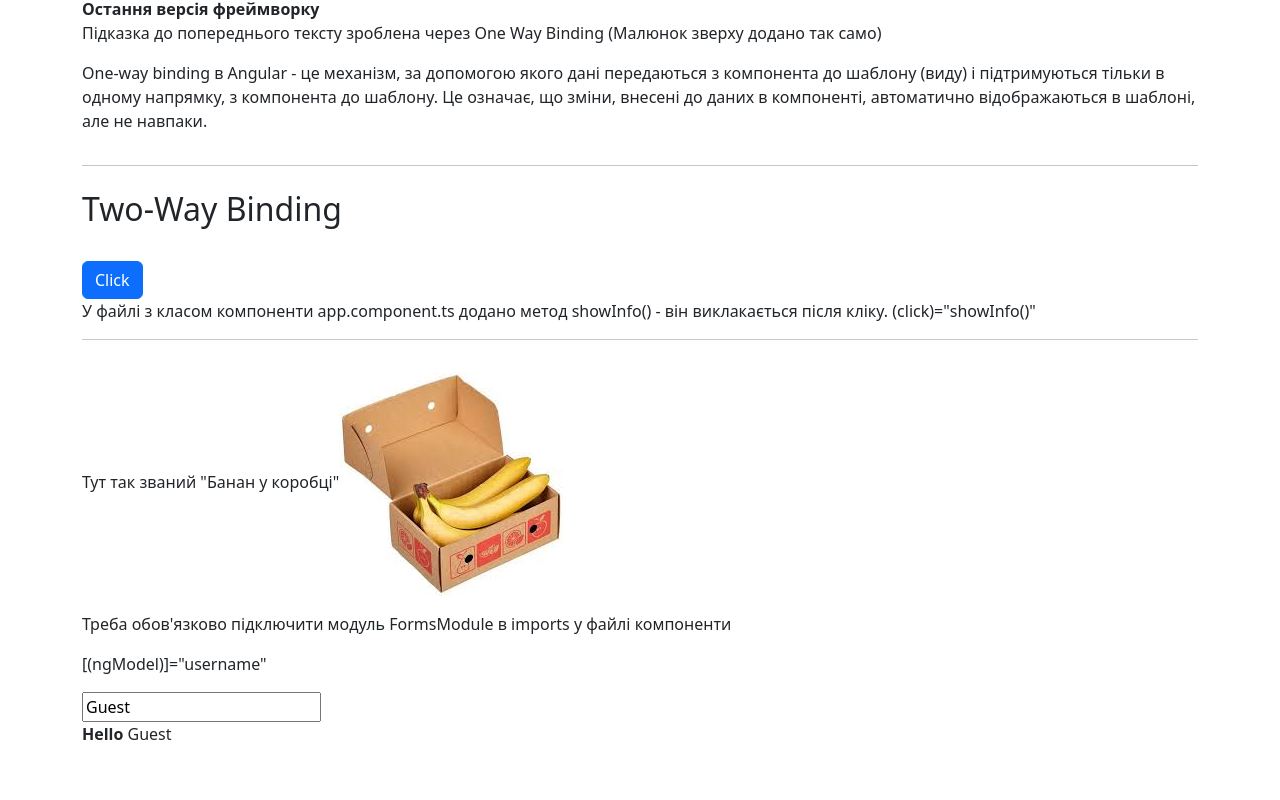
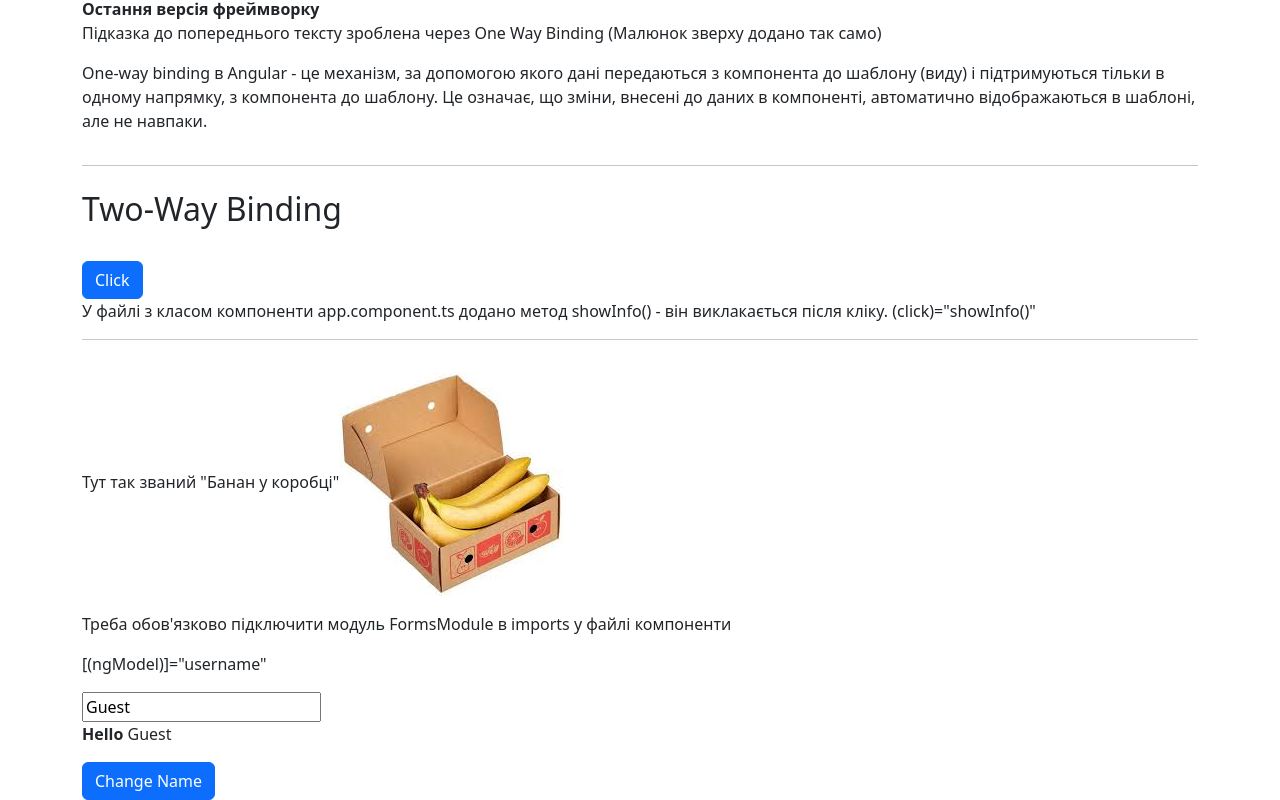
Before and after one commit to natapervomaisk88/ng_crm, an Angular app: page / in a window 1280 px wide. Shown: the part 351-1151 px from the top of the page. Before the commit the page ends 1113 px from the top, so only its background shows below. Built offline with nearby package versions, Linux system fonts and the light colour scheme.

Commit message:
added button "change name"

```diff
--- a/src/app/app.component.html
+++ b/src/app/app.component.html
@@ -55,6 +55,9 @@
       <p>[(ngModel)]="username"</p>
       <input type="text" name="username" [(ngModel)]="username" />
       <p><b>Hello </b> {{ username }}</p>
+      <button type="button" (click)="changeData()" class="btn btn-primary">
+        Change Name
+      </button>
     </div>
   </div>
 </div>
--- a/src/app/app.component.ts
+++ b/src/app/app.component.ts
@@ -23,4 +23,7 @@ export class AppComponent {
   showInfo(): void {
     alert('Clicked');
   }
+  changeData(): void {
+    this.username = 'Default';
+  }
 }
```
